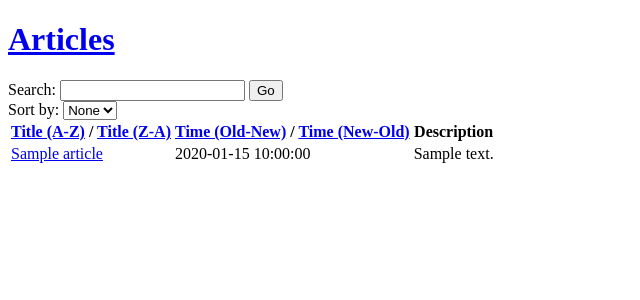
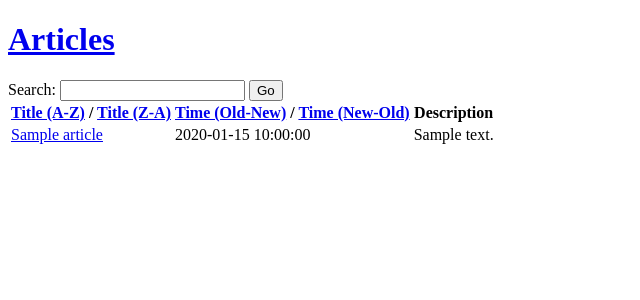
Before and after one commit to Nick0324/rss-parser, a Flask app: template templates/articles.html in a window 1280 px wide. Shown: the top 300 px of the page, without its empty margins (0-640 px from the left). Run offline with Flask 3, Linux system fonts and the light colour scheme; the template is opened without the code that fills it: most values are stand-ins (such as "Sample title", 1, 10 or a date in 2020).

Commit message:
Fix sorting when used alongside searching

```diff
--- a/templates/articles.html
+++ b/templates/articles.html
@@ -14,17 +14,10 @@
         <button type="submit">Go</button>
     </form>
 
-    <label for="sort-order">Sort by:</label>
-    <select id="sort-order" name="sort">
-        <option value="">None</option>
-        <option value="date">Date</option>
-        <option value="title">Title</option>
-    </select>
-
     <table>
         <tr>
-    <th><a href="?sort=title&order=asc">Title (A-Z)</a> / <a href="?sort=title&order=desc">Title (Z-A)</a></th>
-    <th><a href="?sort=time&order=asc">Time (Old-New)</a> / <a href="?sort=time&order=desc">Time (New-Old)</a></th>
+            <th><a href="#" class="sort-link" data-sort="title" data-order="asc">Title (A-Z)</a> / <a href="#" class="sort-link" data-sort="title" data-order="desc">Title (Z-A)</a></th>
+            <th><a href="#" class="sort-link" data-sort="time" data-order="asc">Time (Old-New)</a> / <a href="#" class="sort-link" data-sort="time" data-order="desc">Time (New-Old)</a></th>
             <th>Description</th>
         </tr>
         {% for article in articles %}
@@ -35,7 +28,6 @@
         </tr>
         {% endfor %}
     </table>
-
 
     <script>
         $(function() {
@@ -53,11 +45,12 @@
                 $('#search-form').submit();
             });
 
-            // Sort articles when sort dropdown value is changed
-            $('#sort-order').on('change', function(event) {
+            // Update sort links to keep existing search query parameters
+            $('.sort-link').on('click', function(event) {
                 event.preventDefault();
                 var searchParams = new URLSearchParams(window.location.search);
-                searchParams.set('sort', $(this).val());
+                searchParams.set('sort', $(this).data('sort'));
+                searchParams.set('order', $(this).data('order'));
                 window.location.search = searchParams.toString();
             });
         });
```
Also changed, not shown: articles.json (+1 -1 lines), articles.db. Lines whose indentation alone changed are shown as unchanged.
